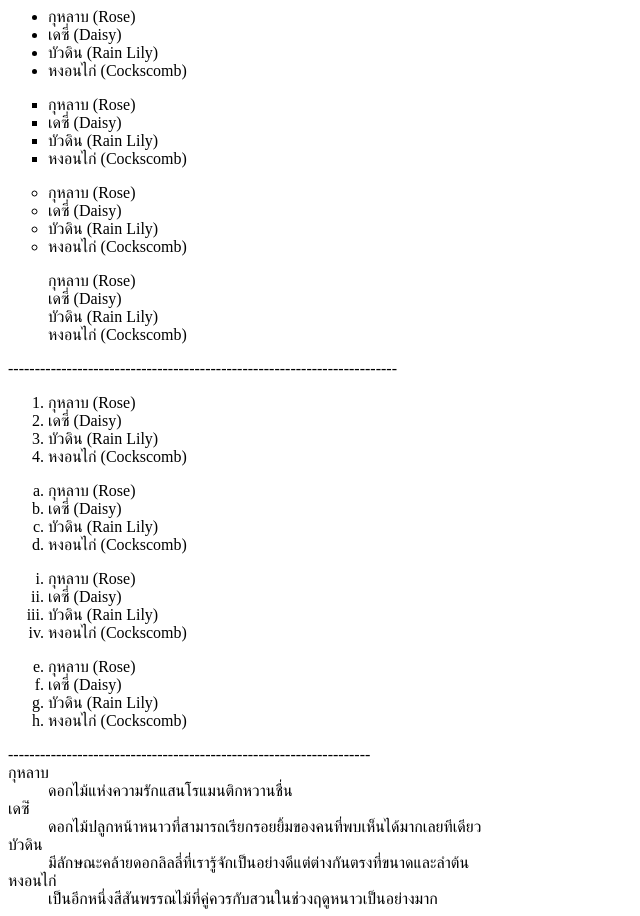
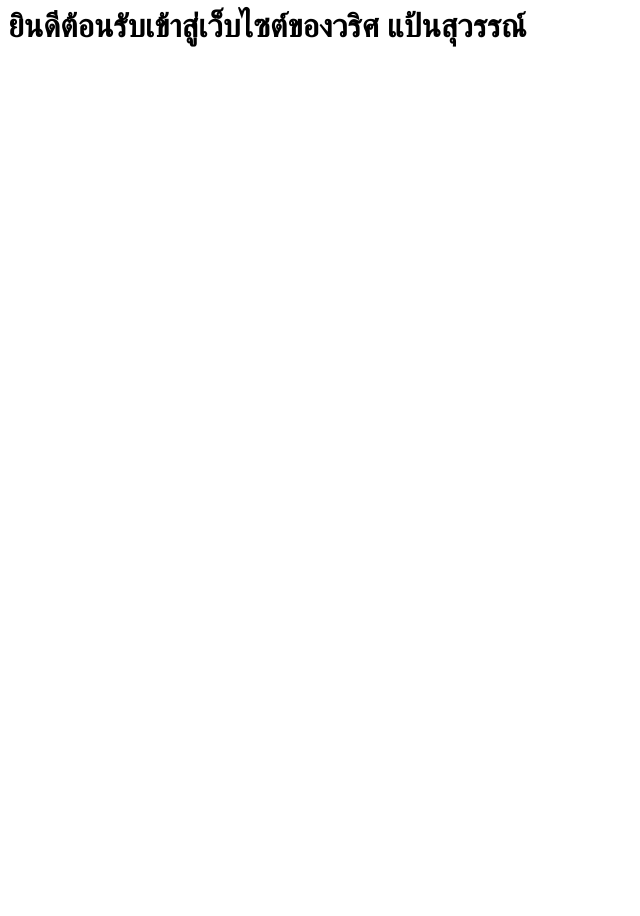
Before and after one commit to demonwarit56/waritt, a plain HTML site: page index.html in a window 1280 px wide. Shown: the whole page, without its empty margins (0-640 px from the left). After the commit the page ends 800 px from the top, so only its background shows below. Drawn offline with Linux system fonts and the light colour scheme.

Commit message:
Update index.html

```diff
--- a/index.html
+++ b/index.html
@@ -1,95 +1,8 @@
 <!DOCYTYPE html>
 <html lang="th">
 <head>
-<title>work04 html lists</title>
+<title>ยินดีต้อนรับ</title>
 <meta charset="utf-8">
 </head>
 <body>
-<!--
-1.กุหลาบ (Rose)ดอกไม้แห่งความรักแสนโรแมนติกหวานชื่น
-2.เดซี่ (Daisy)ดอกไม้ปลูกหน้าหนาวที่สามารถเรียกรอยยิ้มของคนที่พบเห็นได้มากเลยทีเดียว
-3.บัวดิน (Rain Lily)มีลักษณะคล้ายดอกลิลลี่ที่เรารู้จักเป็นอย่างดีแต่ต่างกันตรงที่ขนาดและลำต้น
-4.หงอนไก่ (Cockscomb)เป็นอีกหนึ่งสีสันพรรณไม้ที่คู่ควรกับสวนในช่วงฤดูหนาวเป็นอย่างมาก
--->
-
-<ul>
-<li>กุหลาบ (Rose)</li>
-<li>เดซี่ (Daisy)</li>
-<li>บัวดิน (Rain Lily)</li>
-<li>หงอนไก่ (Cockscomb)</li>
-</ul>
-
-<ul type="square">
-<li>กุหลาบ (Rose)</li>
-<li>เดซี่ (Daisy)</li>
-<li>บัวดิน (Rain Lily)</li>
-<li>หงอนไก่ (Cockscomb)</li>
-</ul>
-
-<ul type="circle">
-<li>กุหลาบ (Rose)</li>
-<li>เดซี่ (Daisy)</li>
-<li>บัวดิน (Rain Lily)</li>
-<li>หงอนไก่ (Cockscomb)</li>
-</ul>
-
-<ul type="none">
-<li>กุหลาบ (Rose)</li>
-<li>เดซี่ (Daisy)</li>
-<li>บัวดิน (Rain Lily)</li>
-<li>หงอนไก่ (Cockscomb)</li>
-</ul>
--------------------------------------------------------------------------
-
-<ol>
-<li>กุหลาบ (Rose)</li>
-<li>เดซี่ (Daisy)</li>
-<li>บัวดิน (Rain Lily)</li>
-<li>หงอนไก่ (Cockscomb)</li>
-</ol>
-
-<ol type="a">
-<li>กุหลาบ (Rose)</li>
-<li>เดซี่ (Daisy)</li>
-<li>บัวดิน (Rain Lily)</li>
-<li>หงอนไก่ (Cockscomb)</li>
-</ol>
-
-<ol type="i">
-<li>กุหลาบ (Rose)</li>
-<li>เดซี่ (Daisy)</li>
-<li>บัวดิน (Rain Lily)</li>
-<li>หงอนไก่ (Cockscomb)</li>
-</ol>
-
-<ol start="5" type="a">
-<li>กุหลาบ (Rose)</li>
-<li>เดซี่ (Daisy)</li>
-<li>บัวดิน (Rain Lily)</li>
-<li>หงอนไก่ (Cockscomb)</li>
-</ol>
-
---------------------------------------------------------------------
-
-<dd>
-<dt>กุหลาบ</dt>
-<dd>ดอกไม้แห่งความรักแสนโรแมนติกหวานชื่น</dd>
-</dl>
-
-<dd>
-<dt>เดซ๊๋</dt>
-<dd>ดอกไม้ปลูกหน้าหนาวที่สามารถเรียกรอยยิ้มของคนที่พบเห็นได้มากเลยทีเดียว</dd>
-</dl>
-
-<dd>
-<dt>บัวดิน</dt>
-<dd>มีลักษณะคล้ายดอกลิลลี่ที่เรารู้จักเป็นอย่างดีแต่ต่างกันตรงที่ขนาดและลำต้น</dd>
-</dl>
-
-<dd>
-<dt>หงอนไก่</dt>
-<dd>เป็นอีกหนึ่งสีสันพรรณไม้ที่คู่ควรกับสวนในช่วงฤดูหนาวเป็นอย่างมาก</dd>
-</dl>
-
-</body>
-</html>
+<h1 styles="color:red;font=size=200%;text align:center; font-family:elephant">ยินดีต้อนรับเข้าสู่เว็บไซต์ของวริศ แป้นสุวรรณ์</h1>
```
